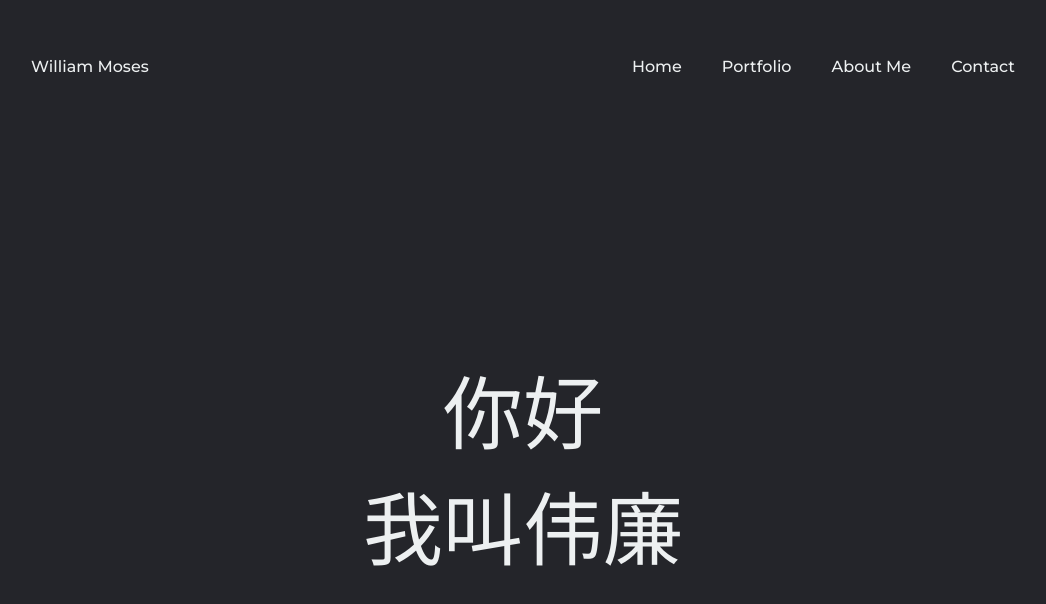
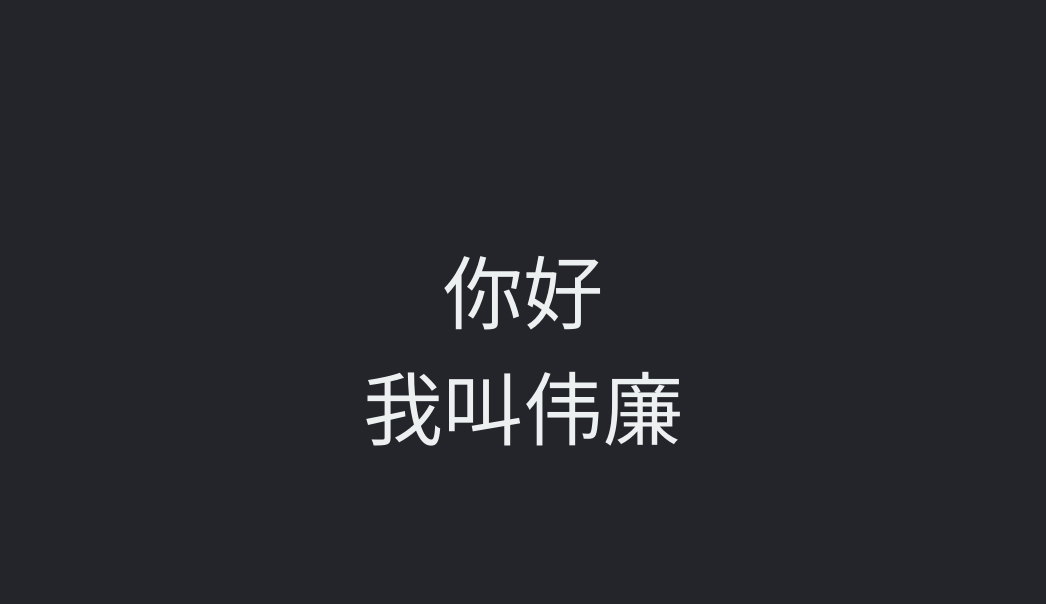
Before and after one commit to Koufuku5K/Home, a React (Create React App) app: page /Home in a window 1280 px wide. Shown: the part 794-1398 px from the top of the page, without its empty margins (117-1163 px from the left). Built offline with nearby package versions, Linux system fonts and the light colour scheme.

Commit message:
Removed Index.css and changed index.html

```diff
--- a/public/index.css
+++ /dev/null
@@ -1,133 +0,0 @@
-@import url('https://fonts.googleapis.com/css?family=Montserrat:500');
-
-* {
-    box-sizing: border-box;
-    margin: 0;
-    padding: 0;
-    background-color: #24252A;
-}
-
-h1, li, a, button {
-    font-family: "Montserrat", sans-serif;
-    font-weight: 500;
-    font-size: 16px;
-    color: #edf0f1;
-    text-decoration: none;
-}
-
-header {
-    display: flex;
-    justify-content: space-between;
-    align-items: center;
-    padding: 30px 10%;
-    position: sticky;
-    top: 0;
-    height: 15vh;
-    opacity: 1;
-    z-index: 100;
-}
-
-.logo {
-    cursor: pointer;
-}
-
-.nav_links {
-    list-style: none;
-    display: flex;
-    flex-direction: row;
-    flex-wrap: wrap;
-    justify-content: center;
-}
-
-.nav_links li {
-    display: inline-block;
-    align-items: center;
-}
-
-.nav_links li a {
-    transition: all 0.3s ease 0s;
-}
-
-.nav_links li a:hover {
-    color: #0088a9
-}
-
-button {
-    padding: 9px 25px;
-    background-color: rgba(0, 136, 169, 1);
-    border: none;
-    border-radius: 50px;
-    cursor: pointer;
-    transition: all 0.3s ease 0s;
-}
-
-button:hover {
-    background-color: rgba(0, 136, 169, 0.8);
-}
-
-.cta {
-    padding: 0px 20px;
-    @media only screen and (max-width: 600px) {
-        font-size: 10px;
-        padding: 0px 2px;
-      }
-}
-
-div {
-    text-align: center;
-}
-
-.keyframe-greetings:before {
-    content: 'Hello! \A My name is William Moses';
-    animation: animate infinite 8s;
-    animation-delay: 1s;
-    font-family: "Montserrat", sans-serif;
-    text-align: center;
-    vertical-align: middle;
-    font-size: 5rem;
-    color: #edf0f1;
-    white-space: pre-wrap;
-    justify-content: center;
-    align-items: center;
-    display: flex;
-    margin: auto;
-    height: 100%;
-}
-@keyframes animate {
-    0% {
-
-        content: 'Hello! \AMy name is William Moses';
-    }
-    25% {
-
-        content: 'Halo! \ANama saya William Moses';
-    }
-    50% {
-
-        content: 'こんにちは！\A私の名前はウイリアムです';
-    }
-    75% {
-
-        content: '你好\A我叫伟廉';
-    }
-}
-
-h2 {
-    font-family: "Montserrat", sans-serif;
-    margin: 0;
-    text-align: center;
-    font-size: 3rem;
-    color: #edf0f1;
-}
-
-.wrapper {
-    text-align: center;
-    box-sizing: content-box;
-    background-color: #24252A;
-    justify-content: center;
-    align-items: center;
-    height: 85vh;
-    margin: auto;
-    vertical-align: middle;
-    display: flex;
-}
--- a/public/index.html
+++ b/public/index.html
@@ -25,7 +25,7 @@
       Learn how to configure a non-root public URL by running `npm run build`.
     -->
     <title>React App</title>
-    <link rel="stylesheet" href="./index.css"/>
+    <!-- <link rel="stylesheet" href="./index.css"/> -->
   </head>
   <body>
     <!-- <noscript>You need to enable JavaScript to run this app.</noscript> -->
@@ -64,13 +64,13 @@
       To begin the development, run `npm start` or `yarn start`.
       To create a production bundle, use `npm run build` or `yarn build`.
     -->
-    <header>
+    <!-- <header>
       <h1 href="#" class="cta">William Moses</h1>
       <nav>
           <ul class="nav_links">
-              <li><a href="../src/components/HomePage/Home.js" class="cta">Home</a></li>
-              <li><a href="../src/components/PortfolioPage/PortfolioPage.js" class="cta">Portfolio</a></li>
-              <li><a href="../src/components/AboutPage/About.js" class="cta">About Me</a></li>
+              <li><a href="/Home" class="cta">Home</a></li>
+              <li><a href="/PortfolioPage" class="cta">Portfolio</a></li>
+              <li><a href="/About" class="cta">About Me</a></li>
               <li><a href="/Contact" class="cta">Contact</a></li>
           </ul>
       </nav>
@@ -79,8 +79,8 @@
   <div class="wrapper">
     <span>
       <div class="keyframe-greetings">
-          <!-- Changing Greetings Here -->
+          Changing Greetings Here
       </div>
     </span>
-  </div>
+  </div> -->
 </html>
--- a/src/App.js
+++ b/src/App.js
@@ -19,6 +19,14 @@ function App() {
           <Route path="/PCG" element={<PCG/>} />
         </Routes>
     </Router>
+
+    <div class="wrapper">
+    <span>
+      <div class="keyframe-greetings">
+          {/* Changing Greetings Here */}
+      </div>
+    </span>
+    </div>
     </>
   );
 }
```
